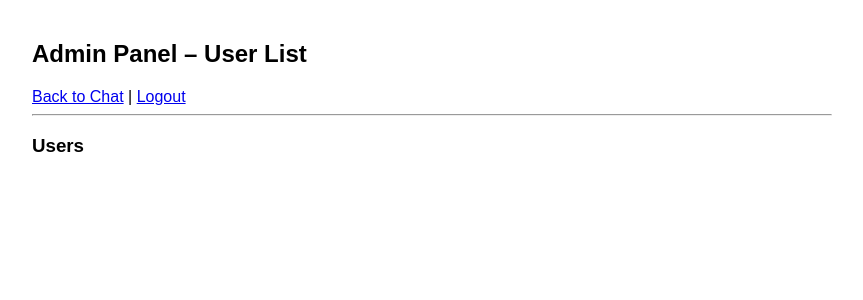
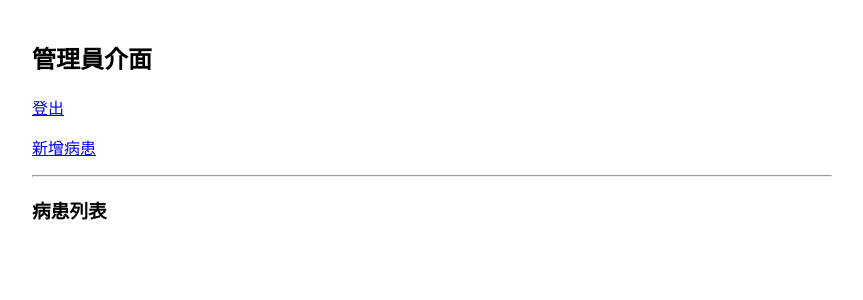
Before and after one commit to Gary20011207/Med-EECS_LLM, a Flask app: page /admin in a window 1280 px wide. Shown: the top 300 px of the page, without its empty margins (208-1071 px from the left). Run offline with Flask 3, Linux system fonts and the light colour scheme; the visitor is signed in with stand-in values (Sample User, id 1); data comes from the database, SQL or seed files in the repository; parts of the project's set-up code (start-up, migrations or seed data) failed here and were passed over.

Commit message:
Modified databse structure to encorporate ERAS, minor changes to user flow

```diff
--- a/app.py
+++ b/app.py
@@ -3,6 +3,7 @@ import sqlite3
 import os
 import sys
 from werkzeug.security import generate_password_hash, check_password_hash
+from datetime import datetime
 
 # Check for WEB parameter
 WEB_DEV = "WEB" in sys.argv
@@ -32,7 +33,7 @@ def admin_dashboard():
         conn.close()
         return abort(403)  # Forbidden
 
-    users = conn.execute("SELECT id, username FROM users WHERE is_admin != 1").fetchall()
+    users = conn.execute("SELECT id, name FROM users WHERE is_admin != 1").fetchall()
     conn.close()
     return render_template("admin.html", users=users)
 
@@ -48,7 +49,7 @@ def view_user_details(user_id):
         conn.close()
         return abort(403)  # Forbidden
 
-    user = conn.execute("SELECT id, username, dob, surgery_type, current_expert FROM users WHERE id = ?", (user_id,)).fetchone()
+    user = conn.execute("SELECT id, name, dob, attending_physician, current_expert FROM users WHERE id = ?", (user_id,)).fetchone()
     chat_history = conn.execute(
         "SELECT sender, message, timestamp FROM chat_history WHERE user_id = ? ORDER BY timestamp ASC",
         (user_id,)
@@ -117,20 +118,28 @@ def admin_delete_user(user_id):
 @app.route("/register", methods=["GET", "POST"])
 def register():
     if request.method == "POST":
-        username = request.form["username"]
-        password = request.form["password"]
+        record_id = request.form["record_id"]
+        password = record_id
         hashed_pw = generate_password_hash(password)
+        name = request.form["name"]
+        attending_physician = request.form["attending_physician"]
+        hospital_stay_date = request.form["hospital_stay_date"]
+        surgery_date = request.form["surgery_date"]
 
         conn = get_db_connection()
         try:
-            conn.execute("INSERT INTO users (username, password) VALUES (?, ?)", (username, hashed_pw))
+            conn.execute(
+                "INSERT INTO users (record_id, password, name, attending_physician, hospital_stay_date, surgery_date) VALUES (?, ?, ?, ?, ?, ?)",
+                (record_id, hashed_pw, name, attending_physician, hospital_stay_date, surgery_date)
+            )
             conn.commit()
             conn.close()
-            return redirect(url_for("login"))
+            return redirect(url_for("admin_dashboard"))
         except sqlite3.IntegrityError:
             conn.close()
-            return "Username already exists!"
-    return render_template("register.html")
+            return "病歷號已經存在!"
+    current_date = datetime.now().strftime("%Y-%m-%d")
+    return render_template("register.html", current_date=current_date)
 
 # User profile
 @app.route("/profile", methods=["GET", "POST"])
@@ -143,10 +152,10 @@ def profile():
 
     if request.method == "POST":
         dob = request.form["dob"]
-        surgery_type = request.form["surgery_type"]
+        attending_physician = request.form["attending_physician"]
 
-        conn.execute("UPDATE users SET dob = ?, surgery_type = ? WHERE id = ?",
-                     (dob, surgery_type, session["user_id"]))
+        conn.execute("UPDATE users SET dob = ?, attending_physician = ? WHERE id = ?",
+                     (dob, attending_physician, session["user_id"]))
         conn.commit()
         conn.close()
         return redirect(url_for("chat"))
@@ -158,23 +167,24 @@ def profile():
 @app.route("/login", methods=["GET", "POST"])
 def login():
     if request.method == "POST":
-        username = request.form["username"]
+        record_id = request.form["record_id"]
         password = request.form["password"]
 
         conn = get_db_connection()
-        user = conn.execute("SELECT * FROM users WHERE username = ?", (username,)).fetchone()
+        user = conn.execute("SELECT * FROM users WHERE record_id = ?", (record_id,)).fetchone()
         conn.close()
 
         if user and check_password_hash(user["password"], password):
             session["user_id"] = user["id"]
-            session["username"] = user["username"]
+            session["record_id"] = user["record_id"]
+            session["name"] = user["name"]
             session["is_admin"] = user["is_admin"]
             if user["is_admin"] == 1:
                 return redirect(url_for("admin_dashboard"))
             else:
                 return redirect(url_for("chat"))
         else:
-            return "Invalid username or password!"
+            return "病歷號或是密碼錯誤!"
     return render_template("login.html")
 
 # Logout
@@ -188,7 +198,7 @@ def logout():
 def chat():
     if "user_id" not in session:
         return redirect(url_for("login"))
-    return render_template("chat.html", username=session["username"])
+    return render_template("chat.html", name=session["name"])
 
 # Get chat history
 @app.route("/get_history")
@@ -272,9 +282,9 @@ def get_all_users():
     users = conn.execute("SELECT * FROM users").fetchall()
     conn.close()
     return users
-def get_user_by_username(username):
+def get_user_by_record_id(record_id):
     conn = get_db_connection()
-    user = conn.execute("SELECT * FROM users WHERE username = ?", (username,)).fetchone()
+    user = conn.execute("SELECT * FROM users WHERE record_id = ?", (record_id,)).fetchone()
     conn.close()
     return user
 def get_user_by_id(user_id):
@@ -292,11 +302,11 @@ def get_dob(user_id):
     dob = conn.execute("SELECT dob FROM users WHERE id = ?", (user_id,)).fetchone()
     conn.close()
     return dob
-def get_surgery_type(user_id):
+def get_attending_physician(user_id):
     conn = get_db_connection()
-    surgery_type = conn.execute("SELECT surgery_type FROM users WHERE id = ?", (user_id,)).fetchone()
+    attending_physician = conn.execute("SELECT attending_physician FROM users WHERE id = ?", (user_id,)).fetchone()
     conn.close()
-    return surgery_type
+    return attending_physician
 def get_current_expert(user_id): # Default (0), 營養師(1)、護理(2)、復健科(3)、麻醉科(4)、手術醫師(5)
     conn = get_db_connection()
     current_expert = conn.execute("SELECT current_expert FROM users WHERE id = ?", (user_id,)).fetchone()
@@ -401,11 +411,31 @@ if __name__ == "__main__":
         conn.execute('''
             CREATE TABLE IF NOT EXISTS users (
                 id INTEGER PRIMARY KEY AUTOINCREMENT,
-                username TEXT UNIQUE NOT NULL,
+                record_id TEXT UNIQUE NOT NULL,
                 password TEXT NOT NULL,
                 is_admin INTEGER DEFAULT 0,
+                name TEXT,
                 dob DATE,
-                surgery_type TEXT,
+                attending_physician TEXT NOT NULL,
+                hospital_stay_date DATE NOT NULL,
+                surgery_date DATE NOT NULL,
+                phone TEXT,
+                clinic_case_intake DATE DEFAULT NULL,
+                clinic_measure_height DATE DEFAULT NULL,
+                height REAL DEFAULT NULL,
+                clinic_measure_weight DATE DEFAULT NULL,
+                weight REAL DEFAULT NULL,
+                clinic_provide_preop_education_and_consent DATE DEFAULT NULL,
+                clinic_anxiety_survey_preop DATE DEFAULT NULL,
+                clinic_instruction_satisfaction_survey_preop DATE DEFAULT NULL,
+                anesthesiology_preop_assessment_and_explanation DATE DEFAULT NULL,
+                nutritionist_dietary_assessment_and_guidance DATE DEFAULT NULL,
+                pharmacist_medication_guidance DATE DEFAULT NULL,
+                rehab_preop_functional_and_balance_assessment DATE DEFAULT NULL,
+                rehab_preop_exercise_guidance DATE DEFAULT NULL,
+                ward_nurse_education DATE DEFAULT NULL,
+                ward_anxiety_survey_postop DATE DEFAULT NULL,
+                ward_instruction_satisfaction_survey_postop DATE DEFAULT NULL,
                 current_expert INTEGER DEFAULT 0 NOT NULL
             )
         ''')
@@ -434,8 +464,8 @@ if __name__ == "__main__":
 
         # Create an admin user
         conn.execute('''
-            INSERT INTO users (username, password, is_admin) VALUES (?, ?, ?)
-        ''', ("admin", generate_password_hash("nimda"), 1))
+            INSERT INTO users (record_id, password, attending_physician, hospital_stay_date, surgery_date, is_admin) VALUES (?, ?, ?, ?, ?, ?)
+        ''', ("admin", generate_password_hash("nimda"), "nimda", "2025-05-12", "2025-05-12", 1))
         conn.commit()
         conn.close()
         print("Database initialized.")
--- a/templates/admin.html
+++ b/templates/admin.html
@@ -1,7 +1,7 @@
 <!DOCTYPE html>
 <html>
 <head>
-    <title>Admin Dashboard</title>
+    <title>管理員介面</title>
     <style>
         body { font-family: Arial; max-width: 800px; margin: auto; padding: 20px; }
         .user-list { margin-bottom: 20px; }
@@ -9,14 +9,15 @@
     </style>
 </head>
 <body>
-    <h2>Admin Panel – User List</h2>
-    <a href="/">Back to Chat</a> | <a href="/logout">Logout</a>
+    <h2>管理員介面</h2>
+    <a href="/logout">登出</a>
+    <p><a href="/register">新增病患</a></p>
     <hr>
     <div class="user-list">
-        <h3>Users</h3>
+        <h3>病患列表</h3>
         <ul>
             {% for user in users %}
-                <li><a href="{{ url_for('view_user_details', user_id=user.id) }}">{{ user.username }}</a></li>
+                <li><a href="{{ url_for('view_user_details', user_id=user.id) }}">{{ user.name }}</a></li>
             {% endfor %}
         </ul>
     </div>
--- a/templates/chat.html
+++ b/templates/chat.html
@@ -20,7 +20,7 @@
     </style>
 </head>
 <body>
-    <h2>Welcome, {{ username }}! <a href="/logout">Logout</a> | <a href="/profile">User Profile</a></h2>
+    <h2>Welcome, {{ name }}! <a href="/logout">Logout</a> | <a href="/profile">User Profile</a></h2>
 
     <h3>Choose a Doctor:</h3>
     <div id="doctor-avatar-row"></div>
--- a/templates/user_details.html
+++ b/templates/user_details.html
@@ -11,11 +11,11 @@
     </style>
 </head>
 <body>
-    <h2>User Details – {{ user.username }}</h2>
+    <h2>User Details – {{ user.name }}</h2>
     <a href="/admin">Back to Admin Dashboard</a> | <a href="/logout">Logout</a>
     <hr>
-    <p><strong>Date of Birth:</strong> {{ user.dob }}</p>
-    <p><strong>Surgery Type:</strong> {{ user.surgery_type }}</p>
+    <p><strong>生日:</strong> {{ user.dob }}</p>
+    <p><strong>主治醫師:</strong> {{ user.attending_physician }}</p>
     <p><strong>Current Expert:</strong> {{ user.current_expert }}</p>
     <div class="chat-history">
         <h3>Chat History</h3>
```
Also changed, not shown: templates/login.html (+4 -4 lines), templates/profile.html (+4 -8 lines), templates/register.html (+9 -6 lines).
